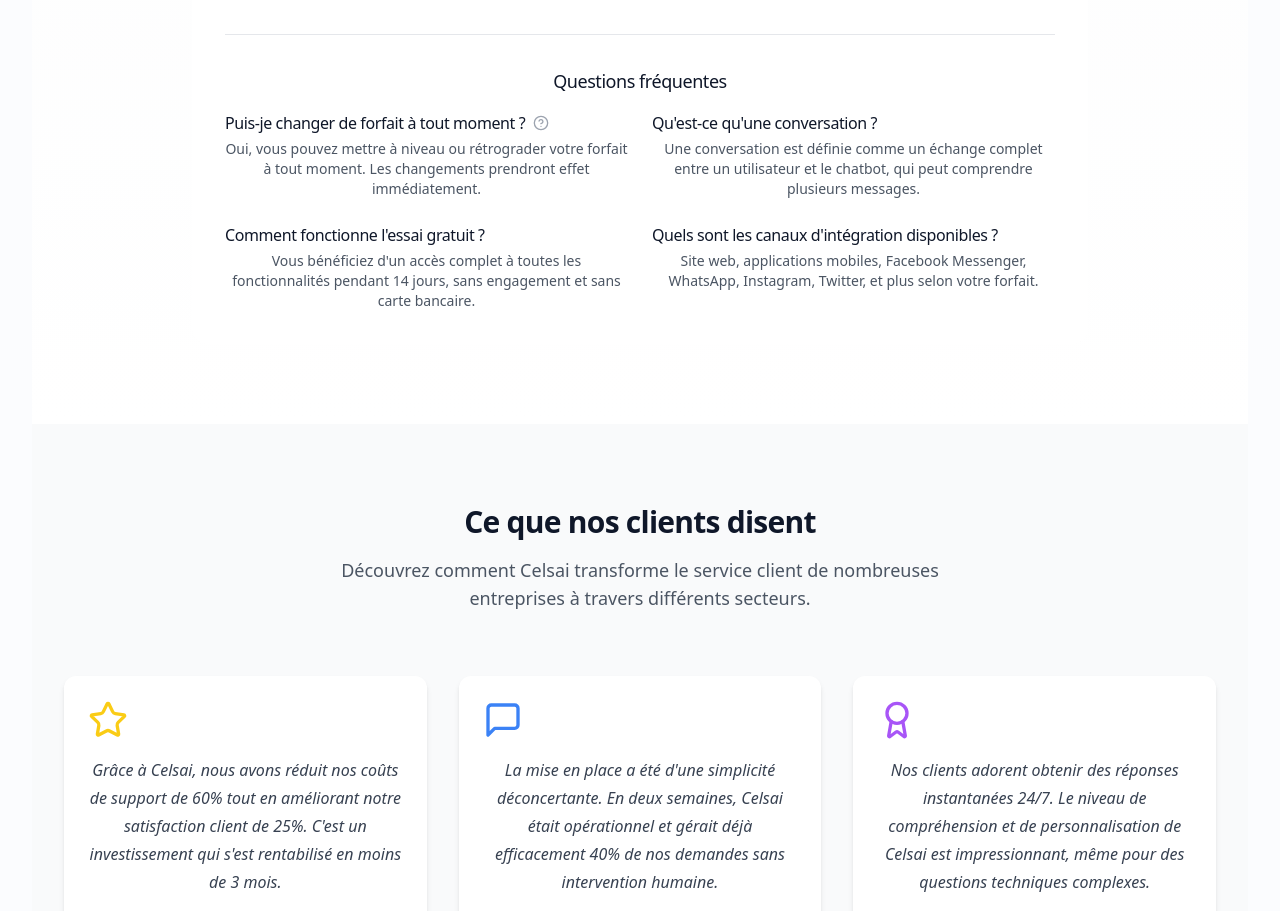
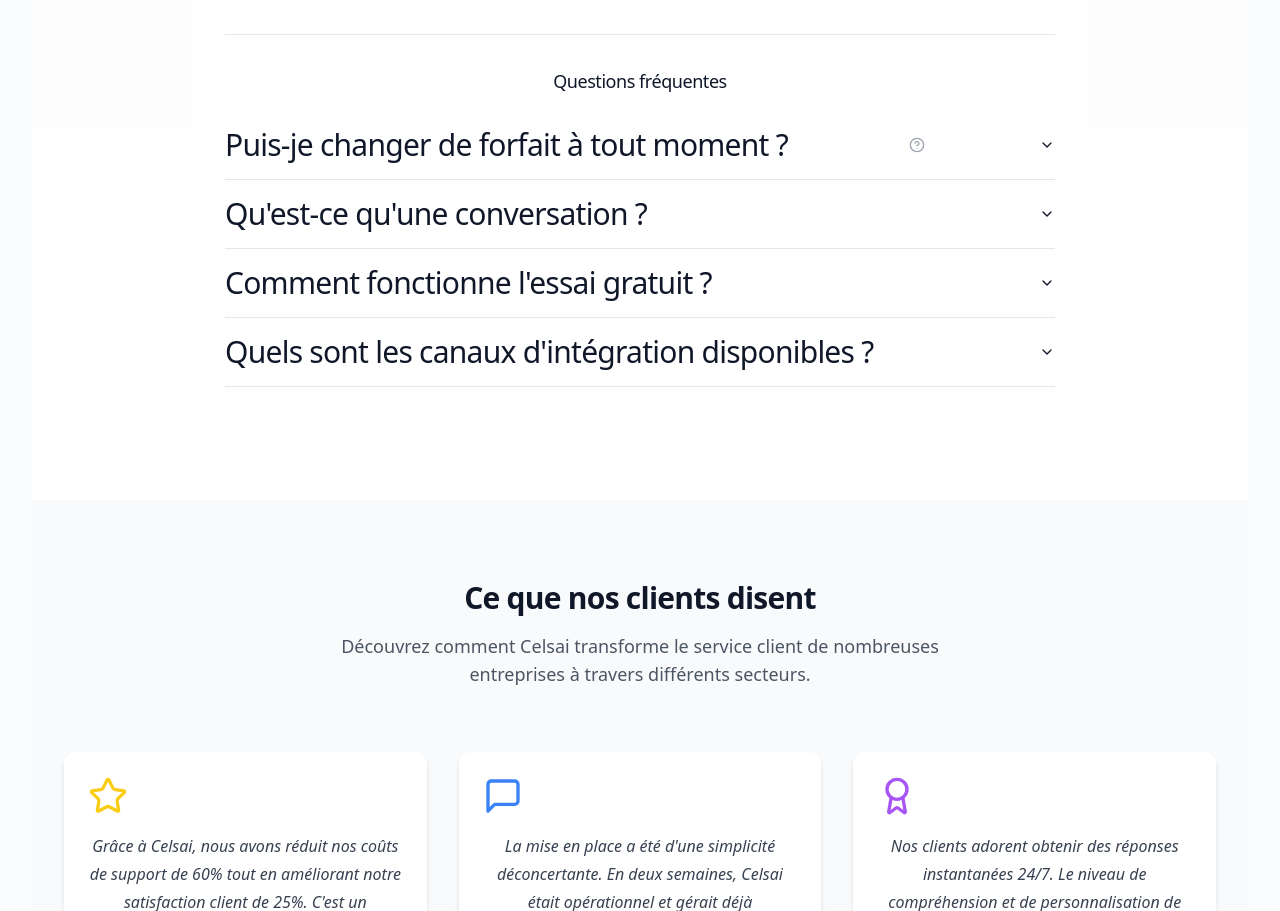
Before and after one commit to Yuri95200/celsai, a React (Vite) app: page / in a window 1280 px wide. Shown: the part 4889-5800 px from the top of the page. Built offline with nearby package versions, Linux system fonts and the light colour scheme.

Commit message:
Implement FAQ dropdowns
Implement dropdowns for frequently asked questions.

```diff
--- a/src/components/Pricing.tsx
+++ b/src/components/Pricing.tsx
@@ -1,14 +1,19 @@
-
 import React, { useState } from "react";
 import { Container } from "@/components/ui/container";
 import { Button } from "@/components/ui/button";
-import { Check, HelpCircle } from "lucide-react";
+import { Check, HelpCircle, ChevronDown } from "lucide-react";
 import {
   Tooltip,
   TooltipContent,
   TooltipProvider,
   TooltipTrigger,
 } from "@/components/ui/tooltip";
+import {
+  Accordion,
+  AccordionContent,
+  AccordionItem,
+  AccordionTrigger
+} from "@/components/ui/accordion";
 
 const pricingPlans = [
   {
@@ -58,6 +63,30 @@ const pricingPlans = [
     ],
     recommended: false,
     color: "bg-white"
+  }
+];
+
+const faqItems = [
+  {
+    question: "Puis-je changer de forfait à tout moment ?",
+    answer: "Oui, vous pouvez mettre à niveau ou rétrograder votre forfait à tout moment. Les changements prendront effet immédiatement.",
+    hasTooltip: true,
+    tooltipContent: "Vous pouvez changer de forfait à tout moment, le montant sera ajusté au prorata."
+  },
+  {
+    question: "Qu'est-ce qu'une conversation ?",
+    answer: "Une conversation est définie comme un échange complet entre un utilisateur et le chatbot, qui peut comprendre plusieurs messages.",
+    hasTooltip: false
+  },
+  {
+    question: "Comment fonctionne l'essai gratuit ?",
+    answer: "Vous bénéficiez d'un accès complet à toutes les fonctionnalités pendant 14 jours, sans engagement et sans carte bancaire.",
+    hasTooltip: false
+  },
+  {
+    question: "Quels sont les canaux d'intégration disponibles ?",
+    answer: "Site web, applications mobiles, Facebook Messenger, WhatsApp, Instagram, Twitter, et plus selon votre forfait.",
+    hasTooltip: false
   }
 ];
 
@@ -162,50 +191,31 @@ const Pricing = () => {
 
           <div id="pricing-faq" className="mt-8 pt-8 border-t border-gray-200">
             <h4 className="text-lg font-medium mb-4">Questions fréquentes</h4>
-            <div className="grid grid-cols-1 md:grid-cols-2 gap-6">
-              <div>
-                <h5 className="font-medium flex items-center gap-2">
-                  Puis-je changer de forfait à tout moment ?
+
+            <Accordion type="single" collapsible className="w-full">
+              {faqItems.map((faq, index) => (
+                <AccordionItem key={index} value={`faq-${index}`}>
+                  <AccordionTrigger className="text-left font-medium flex items-center">
+                    {faq.question}
+                    {faq.hasTooltip && (
                       <TooltipProvider>
                         <Tooltip>
-                      <TooltipTrigger>
+                          <TooltipTrigger className="ml-2">
                             <HelpCircle className="h-4 w-4 text-gray-400" />
                           </TooltipTrigger>
                           <TooltipContent>
-                        <p className="max-w-xs">Vous pouvez changer de forfait à tout moment, le montant sera ajusté au prorata.</p>
+                            <p className="max-w-xs">{faq.tooltipContent}</p>
                           </TooltipContent>
                         </Tooltip>
                       </TooltipProvider>
-                </h5>
-                <p className="text-gray-600 text-sm mt-1">
-                  Oui, vous pouvez mettre à niveau ou rétrograder votre forfait à tout moment. Les changements prendront effet immédiatement.
-                </p>
-              </div>
-              <div>
-                <h5 className="font-medium flex items-center gap-2">
-                  Qu'est-ce qu'une conversation ?
-                </h5>
-                <p className="text-gray-600 text-sm mt-1">
-                  Une conversation est définie comme un échange complet entre un utilisateur et le chatbot, qui peut comprendre plusieurs messages.
-                </p>
-              </div>
-              <div>
-                <h5 className="font-medium flex items-center gap-2">
-                  Comment fonctionne l'essai gratuit ?
-                </h5>
-                <p className="text-gray-600 text-sm mt-1">
-                  Vous bénéficiez d'un accès complet à toutes les fonctionnalités pendant 14 jours, sans engagement et sans carte bancaire.
-                </p>
-              </div>
-              <div>
-                <h5 className="font-medium flex items-center gap-2">
-                  Quels sont les canaux d'intégration disponibles ?
-                </h5>
-                <p className="text-gray-600 text-sm mt-1">
-                  Site web, applications mobiles, Facebook Messenger, WhatsApp, Instagram, Twitter, et plus selon votre forfait.
-                </p>
-              </div>
-            </div>
+                    )}
+                  </AccordionTrigger>
+                  <AccordionContent>
+                    <p className="text-gray-600">{faq.answer}</p>
+                  </AccordionContent>
+                </AccordionItem>
+              ))}
+            </Accordion>
           </div>
         </div>
       </Container>
```
Lines whose indentation alone changed are shown as unchanged.
